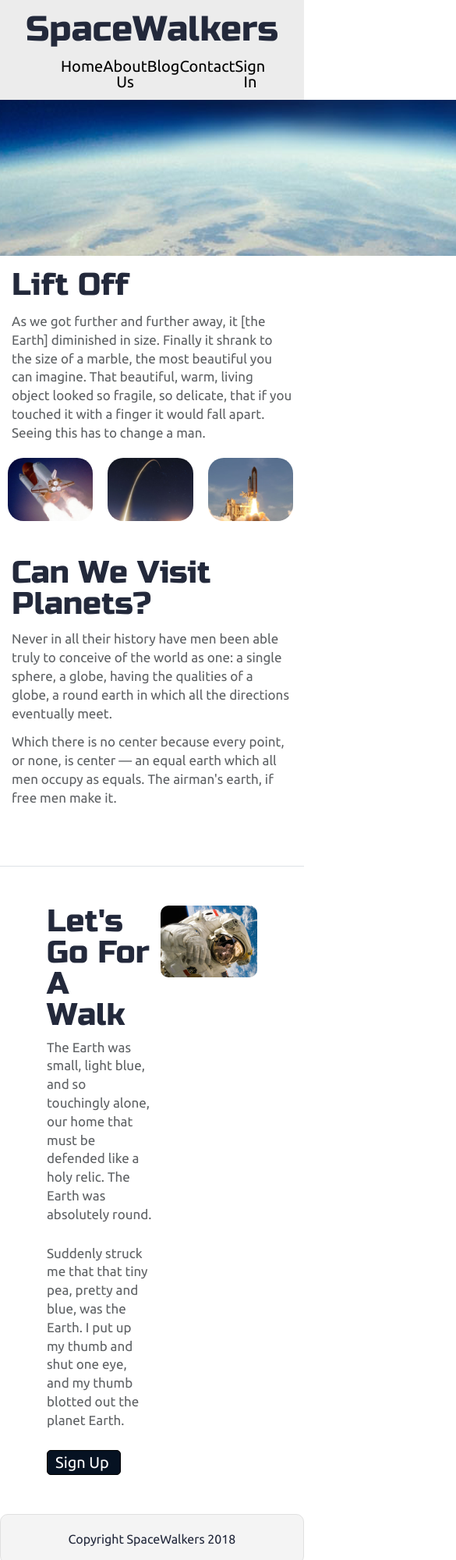
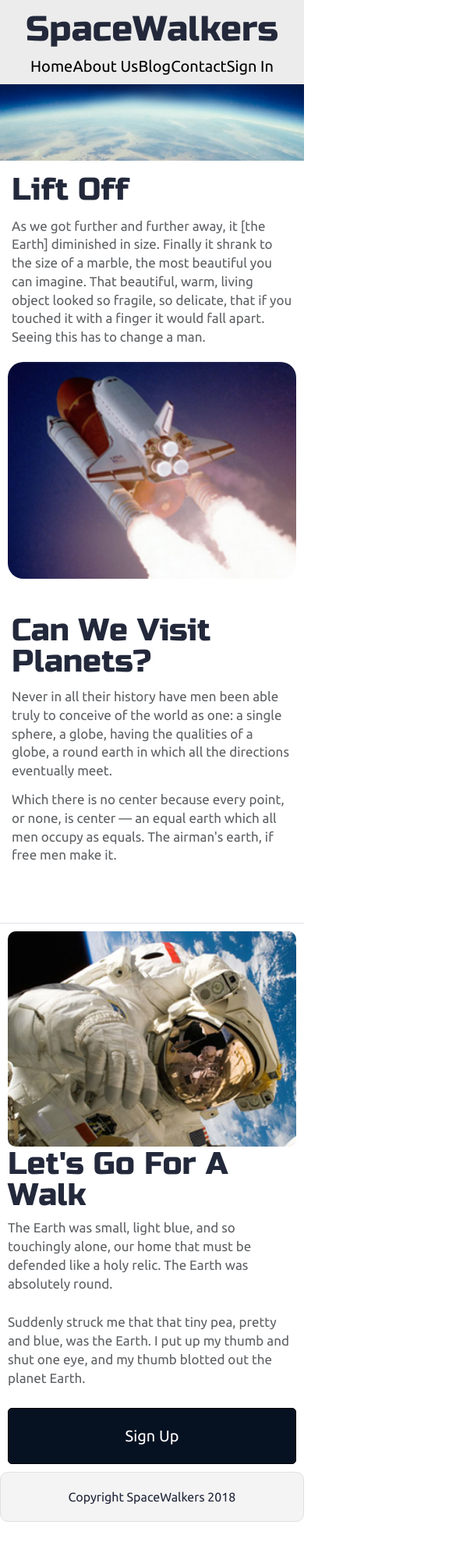
Before and after one commit to rushman7/Sprint-Challenge-Advanced--CSS, a plain HTML site: page index.html in a window 390 px wide. Shown: the top 2000 px of the page at 78% size, 585 px wide, since content can reach past the window. After the commit the page ends 1951 px from the top, so only its background shows below. Drawn offline with Linux system fonts and the light colour scheme.

Commit message:
mvp done

```diff
--- a/less/home-page.less
+++ b/less/home-page.less
@@ -12,6 +12,10 @@
       font-size: 1.7rem;
     }
 
+    img {
+      width: 100%;
+    }
+
   }
 
   .space-images {
@@ -24,6 +28,23 @@
       margin: 20px 2.5%;
       border-radius: 20px;
       height: 100%;
+
+      @media (max-width: 600px) {
+        width: 100%;
+      }
+    }
+
+    .sky {
+      @media (max-width: 600px) {
+        display: none;
+      }
+    }
+
+
+    .launch {
+      @media (max-width: 600px) {
+        display: none;
+      }
     }
   }
 
@@ -48,8 +69,18 @@
     display: flex;
     justify-content: center;
 
+    @media (max-width: 600px) {
+      flex-direction: column-reverse;
+      padding: 1rem;
+    }
+
     .walk-text {
       width: 50%;
+
+
+    @media (max-width: 600px) {
+      width: 100%;
+    }
 
       h3 {
         margin-bottom: 10px;
@@ -70,12 +101,23 @@
         width: 95px;
         border-radius: 5px;
         cursor: pointer;
+
+        @media (max-width: 600px) {
+          width: 100%;
+          text-align: center;
+          padding: 2.5rem;
+        }
       }
     }
 
     .walk-img {
       width: 46%;
       margin-left: 4%;
+
+      @media (max-width: 600px) {
+        width: 100%;
+        margin-left: 0%;
+      }
 
       img {
         width: 100%;
--- a/less/navigation.less
+++ b/less/navigation.less
@@ -18,6 +18,10 @@ nav {
     margin: 0 auto 1.3rem auto;
     font-size: 2rem;
 
+    @media (max-width: 600px) {
+      width: 80%;
+    }
+
     a {
       text-decoration: none;
       color: black;
--- a/less/variables.less
+++ b/less/variables.less
@@ -24,3 +24,5 @@
 @border-real: #dee2e6;
 
 // Mobile var
+
+@mobile: ~"(max-width: 500px)";
```
Also changed, not shown: css/index.css, less/index.css, less/mixins.css (deleted), less/navigation.css.
